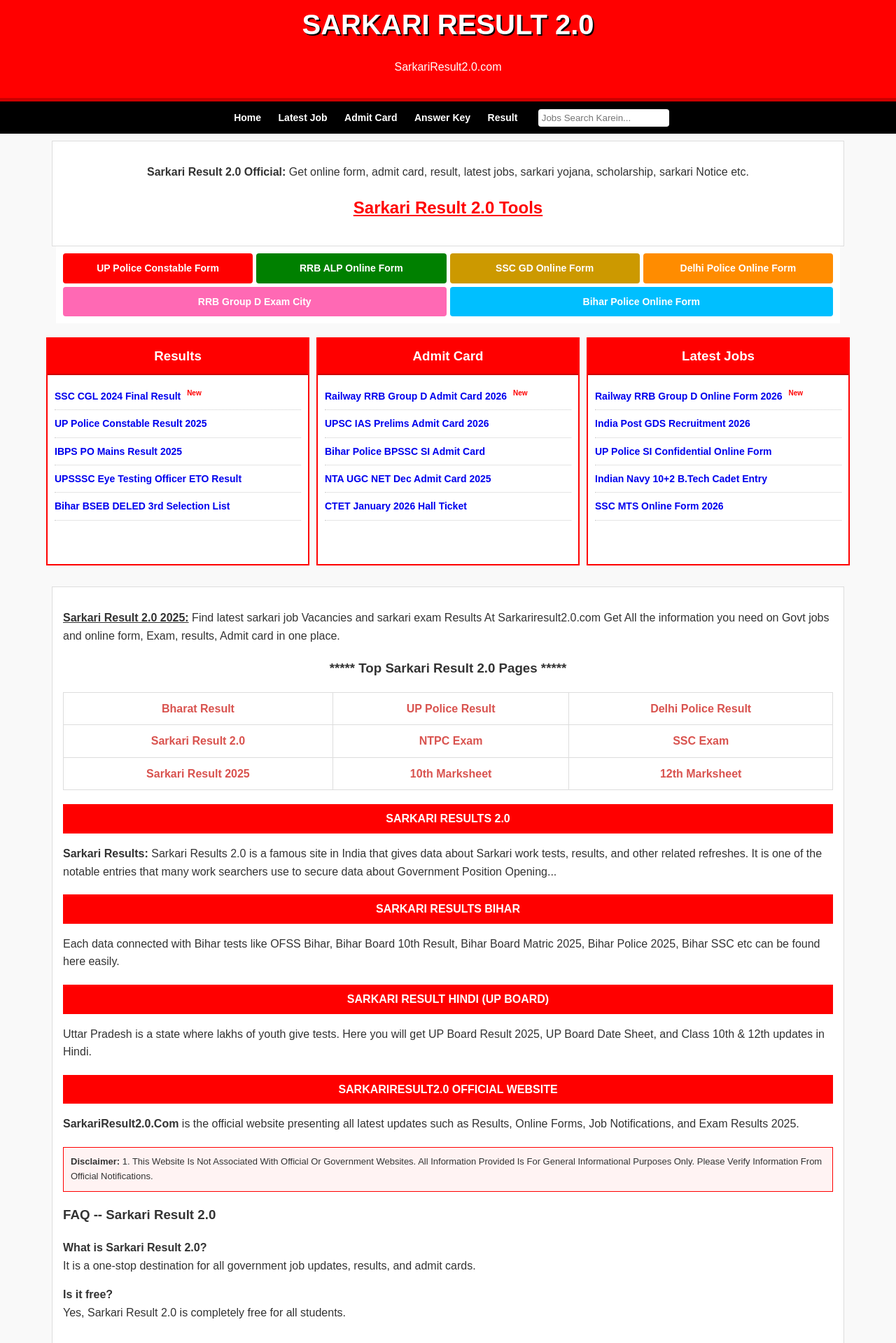
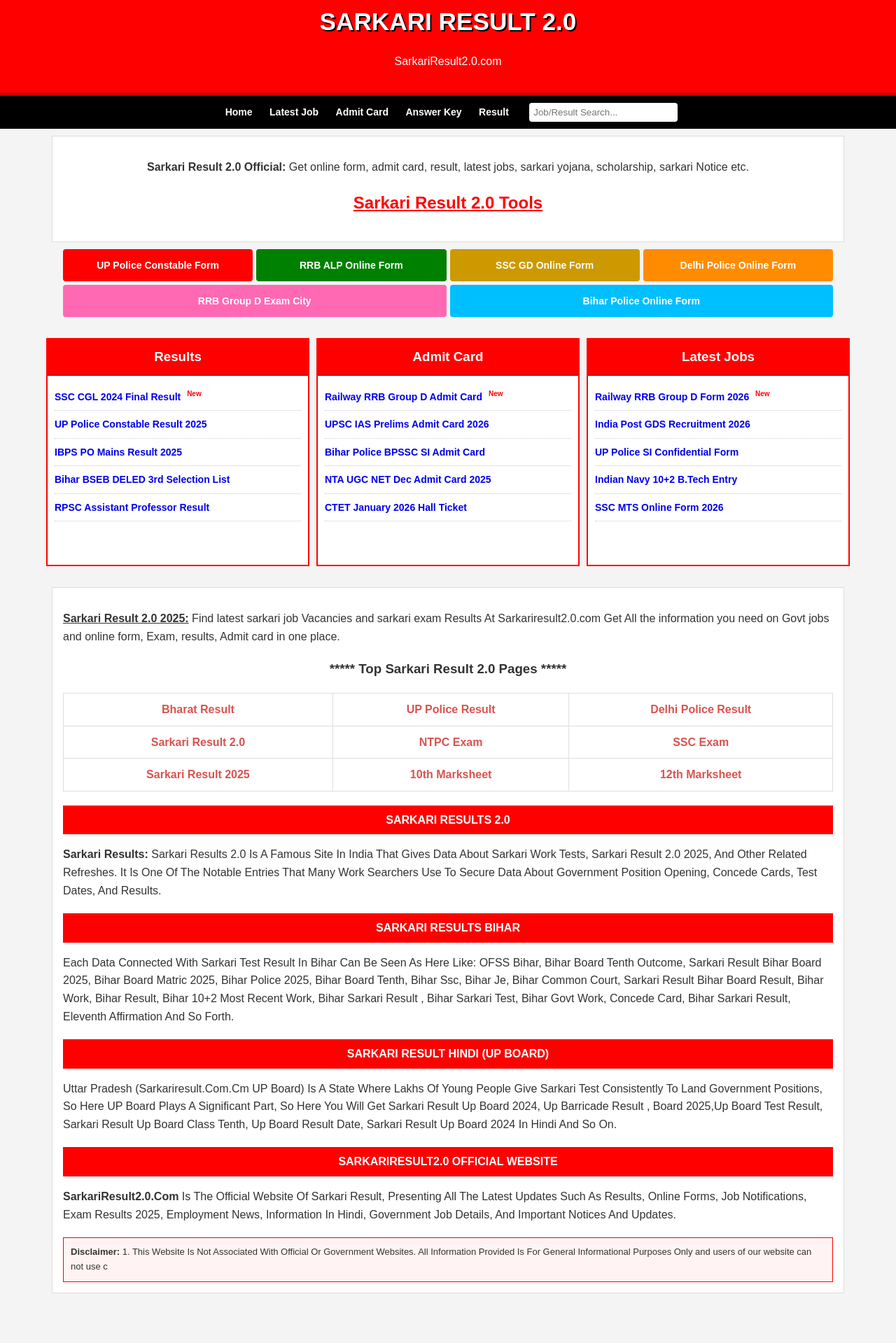
Before and after one commit to rajputashish0a-star/Sarkari-result-2.0, a plain HTML site: page index.html in a window 1280 px wide. Shown: the part 12-1931 px from the top of the page at 70% size. After the commit the page ends 1860 px from the top, so only its background shows below. Drawn offline with Linux system fonts and the light colour scheme.

Commit message:
Update index.html

```diff
--- a/index.html
+++ b/index.html
@@ -5,39 +5,46 @@
     <meta name="viewport" content="width=device-width, initial-scale=1.0">
     <title>Sarkari Result 2.0 - Official Website</title>
     <style>
+        /* General Styles */
         body { font-family: Arial, sans-serif; margin: 0; padding: 0; background-color: #f4f4f4; line-height: 1.6; color: #333; }
         header { background-color: #ff0000; color: white; text-align: center; padding: 15px 0; border-bottom: 5px solid #cc0000; }
         header h1 { margin: 0; font-size: 2.2rem; text-shadow: 2px 2px #000; }
+
+        /* Navigation & Search */
         nav { background: #000; padding: 10px; text-align: center; position: sticky; top: 0; z-index: 1000; }
         nav a { color: white; text-decoration: none; margin: 0 10px; font-weight: bold; font-size: 14px; }
         nav a:hover { color: #ffcc00; }
         .search-container { display: inline-block; margin-left: 15px; }
-        .search-container input { padding: 5px; border-radius: 4px; border: none; }
+        .search-container input { padding: 6px; border-radius: 4px; border: none; width: 200px; }
 
+        /* Welcome Section */
         .info-section { padding: 15px; max-width: 1100px; margin: auto; background: white; margin-top: 10px; border: 1px solid #ddd; text-align: center; }
 
-        /* Colored Buttons Section */
+        /* Top Links Grid (Buttons) */
         .quick-links { display: flex; flex-wrap: wrap; justify-content: center; gap: 5px; padding: 10px; max-width: 1100px; margin: auto; }
         .btn { padding: 12px; color: white; text-decoration: none; font-weight: bold; flex: 1; min-width: 200px; text-align: center; border-radius: 4px; font-size: 14px; }
         .btn-red { background: #ff0000; } .btn-green { background: #008000; } .btn-yellow { background: #cc9900; }
         .btn-orange { background: #ff8c00; } .btn-pink { background: #ff69b4; } .btn-blue { background: #00bfff; }
 
-        /* Main Grid for Results/Admit/Jobs */
+        /* Results / Admit Card / Latest Job Box Layout */
         .main-container { display: flex; flex-wrap: wrap; gap: 10px; padding: 20px; justify-content: center; max-width: 1200px; margin: auto; }
         .table-box { border: 2px solid #ff0000; width: 31%; min-width: 300px; background: #fff; }
         .table-box h3 { background: #ff0000; color: white; margin: 0; padding: 10px; text-align: center; border-bottom: 2px solid #cc0000; }
-        .table-box ul { list-style: none; padding: 10px; margin: 0; height: 250px; overflow-y: auto; }
+        .table-box ul { list-style: none; padding: 10px; margin: 0; min-height: 250px; }
         .table-box ul li { border-bottom: 1px dotted #ccc; padding: 8px 0; font-size: 14px; }
         .table-box ul li a { text-decoration: none; color: #0000ee; font-weight: bold; }
         .table-box ul li a:hover { color: red; text-decoration: underline; }
 
+        /* Blinking New Tag */
         .new-tag { color: red; font-size: 10px; font-weight: bold; vertical-align: super; margin-left: 5px; animation: blink 1s infinite; }
         @keyframes blink { 0% {opacity: 1;} 50% {opacity: 0;} 100% {opacity: 1;} }
 
+        /* Typography & Tables */
         .red-bar { background: #ff0000; color: white; padding: 8px; text-align: center; margin: 20px 0 10px 0; font-weight: bold; }
         .grid-table { width: 100%; border-collapse: collapse; margin: 10px 0; }
         .grid-table td { border: 1px solid #ddd; padding: 10px; text-align: center; background: #fff; font-weight: bold; color: #d9534f; }
 
+        /* Footer */
         footer { background: #ff8c00; text-align: center; padding: 25px; margin-top: 30px; border-top: 5px solid #e67e22; font-weight: bold; }
         footer a { color: black; text-decoration: none; margin: 0 10px; }
     </style>
@@ -50,8 +57,14 @@
 </header>
 
 <nav>
-    <a href="#">Home</a> <a href="#">Latest Job</a> <a href="#">Admit Card</a> <a href="#">Answer Key</a> <a href="#">Result</a>
-    <div class="search-container"><input type="text" id="myInput" onkeyup="searchJob()" placeholder="Jobs Search Karein..."></div>
+    <a href="#">Home</a>
+    <a href="#">Latest Job</a>
+    <a href="#">Admit Card</a>
+    <a href="#">Answer Key</a>
+    <a href="#">Result</a>
+    <div class="search-container">
+        <input type="text" id="myInput" onkeyup="searchJob()" placeholder="Job/Result Search...">
+    </div>
 </nav>
 
 <div class="info-section">
@@ -60,43 +73,45 @@
 </div>
 
 <div class="quick-links">
-    <a href="#" class="btn btn-red">UP Police Constable Form</a>
-    <a href="#" class="btn btn-green">RRB ALP Online Form</a>
-    <a href="#" class="btn btn-yellow">SSC GD Online Form</a>
-    <a href="#" class="btn btn-orange">Delhi Police Online Form</a>
-    <a href="#" class="btn btn-pink">RRB Group D Exam City</a>
-    <a href="#" class="btn btn-blue">Bihar Police Online Form</a>
+    <a href="https://www.sarkariresult.com/latestjob/" target="_blank" class="btn btn-red">UP Police Constable Form</a>
+    <a href="https://www.sarkariresult.com/latestjob/" target="_blank" class="btn btn-green">RRB ALP Online Form</a>
+    <a href="https://www.sarkariresult.com/latestjob/" target="_blank" class="btn btn-yellow">SSC GD Online Form</a>
+    <a href="https://www.sarkariresult.com/latestjob/" target="_blank" class="btn btn-orange">Delhi Police Online Form</a>
+    <a href="https://www.sarkariresult.com/admitcard/" target="_blank" class="btn btn-pink">RRB Group D Exam City</a>
+    <a href="https://www.sarkariresult.com/latestjob/" target="_blank" class="btn btn-blue">Bihar Police Online Form</a>
 </div>
 
 <div class="main-container">
     <div class="table-box">
         <h3>Results</h3>
         <ul id="resList">
-            <li><a href="#">SSC CGL 2024 Final Result</a> <span class="new-tag">New</span></li>
-            <li><a href="#">UP Police Constable Result 2025</a></li>
-            <li><a href="#">IBPS PO Mains Result 2025</a></li>
-            <li><a href="#">UPSSSC Eye Testing Officer ETO Result</a></li>
-            <li><a href="#">Bihar BSEB DELED 3rd Selection List</a></li>
+            <li><a href="https://www.sarkariresult.com/result/" target="_blank">SSC CGL 2024 Final Result</a> <span class="new-tag">New</span></li>
+            <li><a href="https://www.sarkariresult.com/result/" target="_blank">UP Police Constable Result 2025</a></li>
+            <li><a href="https://www.sarkariresult.com/result/" target="_blank">IBPS PO Mains Result 2025</a></li>
+            <li><a href="https://www.sarkariresult.com/result/" target="_blank">Bihar BSEB DELED 3rd Selection List</a></li>
+            <li><a href="https://www.sarkariresult.com/result/" target="_blank">RPSC Assistant Professor Result</a></li>
         </ul>
     </div>
+
     <div class="table-box">
         <h3>Admit Card</h3>
         <ul id="admList">
-            <li><a href="#">Railway RRB Group D Admit Card 2026</a> <span class="new-tag">New</span></li>
-            <li><a href="#">UPSC IAS Prelims Admit Card 2026</a></li>
-            <li><a href="#">Bihar Police BPSSC SI Admit Card</a></li>
-            <li><a href="#">NTA UGC NET Dec Admit Card 2025</a></li>
-            <li><a href="#">CTET January 2026 Hall Ticket</a></li>
+            <li><a href="https://www.sarkariresult.com/admitcard/" target="_blank">Railway RRB Group D Admit Card</a> <span class="new-tag">New</span></li>
+            <li><a href="https://www.sarkariresult.com/admitcard/" target="_blank">UPSC IAS Prelims Admit Card 2026</a></li>
+            <li><a href="https://www.sarkariresult.com/admitcard/" target="_blank">Bihar Police BPSSC SI Admit Card</a></li>
+            <li><a href="https://www.sarkariresult.com/admitcard/" target="_blank">NTA UGC NET Dec Admit Card 2025</a></li>
+            <li><a href="https://www.sarkariresult.com/admitcard/" target="_blank">CTET January 2026 Hall Ticket</a></li>
         </ul>
     </div>
+
     <div class="table-box">
         <h3>Latest Jobs</h3>
         <ul id="jobList">
-            <li><a href="#">Railway RRB Group D Online Form 2026</a> <span class="new-tag">New</span></li>
-            <li><a href="#">India Post GDS Recruitment 2026</a></li>
-            <li><a href="#">UP Police SI Confidential Online Form</a></li>
-            <li><a href="#">Indian Navy 10+2 B.Tech Cadet Entry</a></li>
-            <li><a href="#">SSC MTS Online Form 2026</a></li>
+            <li><a href="https://www.sarkariresult.com/latestjob/" target="_blank">Railway RRB Group D Form 2026</a> <span class="new-tag">New</span></li>
+            <li><a href="https://www.sarkariresult.com/latestjob/" target="_blank">India Post GDS Recruitment 2026</a></li>
+            <li><a href="https://www.sarkariresult.com/latestjob/" target="_blank">UP Police SI Confidential Form</a></li>
+            <li><a href="https://www.sarkariresult.com/latestjob/" target="_blank">Indian Navy 10+2 B.Tech Entry</a></li>
+            <li><a href="https://www.sarkariresult.com/latestjob/" target="_blank">SSC MTS Online Form 2026</a></li>
         </ul>
     </div>
 </div>
@@ -112,66 +127,16 @@
     </table>
 
     <div class="red-bar">SARKARI RESULTS 2.0</div>
-    <p><b>Sarkari Results:</b> Sarkari Results 2.0 is a famous site in India that gives data about Sarkari work tests, results, and other related refreshes. It is one of the notable entries that many work searchers use to secure data about Government Position Opening...</p>
+    <p><b>Sarkari Results:</b> Sarkari Results 2.0 Is A Famous Site In India That Gives Data About Sarkari Work Tests, Sarkari Result 2.0 2025, And Other Related Refreshes. It Is One Of The Notable Entries That Many Work Searchers Use To Secure Data About Government Position Opening, Concede Cards, Test Dates, And Results.</p>
 
     <div class="red-bar">SARKARI RESULTS BIHAR</div>
-    <p>Each data connected with Bihar tests like OFSS Bihar, Bihar Board 10th Result, Bihar Board Matric 2025, Bihar Police 2025, Bihar SSC etc can be found here easily.</p>
+    <p>Each Data Connected With Sarkari Test Result In Bihar Can Be Seen As Here Like: OFSS Bihar, Bihar Board Tenth Outcome, Sarkari Result Bihar Board 2025, Bihar Board Matric 2025, Bihar Police 2025, Bihar Board Tenth, Bihar Ssc, Bihar Je, Bihar Common Court, Sarkari Result Bihar Board Result, Bihar Work, Bihar Result, Bihar 10+2 Most Recent Work, Bihar Sarkari Result , Bihar Sarkari Test, Bihar Govt Work, Concede Card, Bihar Sarkari Result, Eleventh Affirmation And So Forth.</p>
 
     <div class="red-bar">SARKARI RESULT HINDI (UP BOARD)</div>
-    <p>Uttar Pradesh is a state where lakhs of youth give tests. Here you will get UP Board Result 2025, UP Board Date Sheet, and Class 10th & 12th updates in Hindi.</p>
+    <p>Uttar Pradesh (Sarkariresult.Com.Cm UP Board) Is A State Where Lakhs Of Young People Give Sarkari Test Consistently To Land Government Positions, So Here UP Board Plays A Significant Part, So Here You Will Get Sarkari Result Up Board 2024, Up Barricade Result , Board 2025,Up Board Test Result, Sarkari Result Up Board Class Tenth, Up Board Result Date, Sarkari Result Up Board 2024 In Hindi And So On.</p>
 
     <div class="red-bar">SARKARIRESULT2.0 OFFICIAL WEBSITE</div>
-    <p><b>SarkariResult2.0.Com</b> is the official website presenting all latest updates such as Results, Online Forms, Job Notifications, and Exam Results 2025.</p>
+    <p><b>SarkariResult2.0.Com</b> Is The Official Website Of Sarkari Result, Presenting All The Latest Updates Such As Results, Online Forms, Job Notifications, Exam Results 2025, Employment News, Information In Hindi, Government Job Details, And Important Notices And Updates.</p>
 
     <div style="background:#fff3f3; border: 1px solid red; padding: 10px; font-size: 13px; margin-top: 20px;">
-        <b>Disclaimer:</b> 1. This Website Is Not Associated With Official Or Government Websites. All Information Provided Is For General Informational Purposes Only. Please Verify Information From Official Notifications.
-    </div>
-
-    <h3>FAQ -- Sarkari Result 2.0</h3>
-    <p><b>What is Sarkari Result 2.0?</b><br>It is a one-stop destination for all government job updates, results, and admit cards.</p>
-    <p><b>Is it free?</b><br>Yes, Sarkari Result 2.0 is completely free for all students.</p>
-</div>
-
-<footer>
-    <div style="margin-bottom: 15px;">
-        <img src="https://cdn-icons-png.flaticon.com/512/2111/2111463.png" width="20"> Instagram |
-        <img src="https://cdn-icons-png.flaticon.com/512/733/733585.png" width="20"> WhatsApp
-    </div>
-    <a href="#">Home</a> | <a href="#">Contact</a> | <a href="#">Privacy Policy</a> | <a href="#">Disclaimer</a>
-    <p>Copyright © 2025-2026 | sarkariresult2.0.com</p>
-</footer>
-
-<script>
-function searchJob() {
-    let input = document.getElementById('myInput').value.toUpperCase();
-    let lists = document.querySelectorAll('.table-box ul li');
-    lists.forEach(li => {
-        let text = li.innerText || li.textContent;
-        li.style.display = (text.toUpperCase().indexOf(input) > -1) ? "" : "none";
-    });
-}
-</script>
-
-</body>
-</html>
-
-
-
-
-
-
-
-<html lang="hi">
-<head>
-    <meta charset="UTF-8">
-    <meta name="viewport" content="width=device-width, initial-scale=1.0">
-    <title>Sarkari Result 2.0 - Official Website</title>
-    <style>
-        body { font-family: Arial, sans-serif; margin: 0; padding: 0; background-color: #f9f9f9; line-height: 1.6; color: #333; }
-        header { background-color: #ff0000; color: white; text-align: center; padding: 15px 0; border-bottom: 5px solid #cc0000; }
-        header h1 { margin: 0; font-size: 2.5rem; }
-        nav { background: #000; padding: 10px; text-align: center; position: sticky; top: 0; z-index: 1000; }
-        nav a { color: white; text-decoration: none; margin: 0 10px; font-weight: bold; font-size: 14px; }
-        .search-container { display: inline-block; margin-left: 15px; }
-        .quick-links { display: flex; flex-wrap: wrap; justify-content: center; gap: 5px; padding: 10px; background: #fff; }
-        .btn { padding: 10px 15px; color:
+        <b>Disclaimer:</b> 1. This Website Is Not Associated With Official Or Government Websites. All Information Provided Is For General Informational Purposes Only and users of our website can not use c
```
